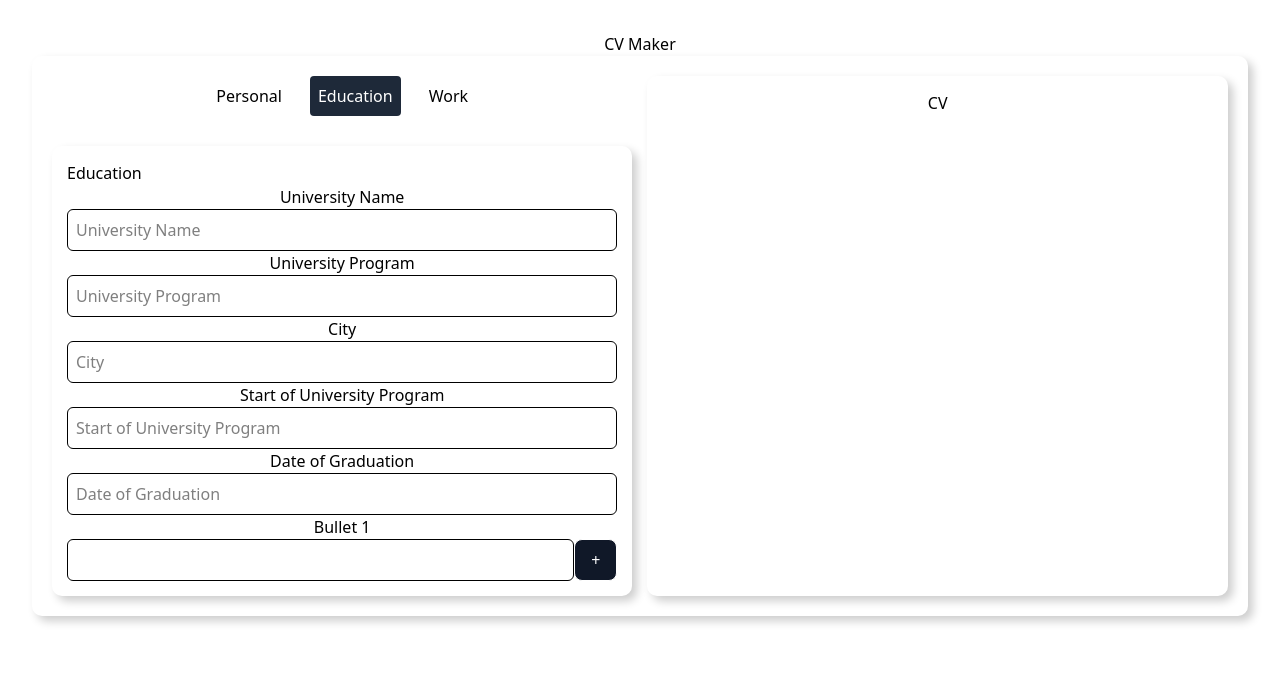
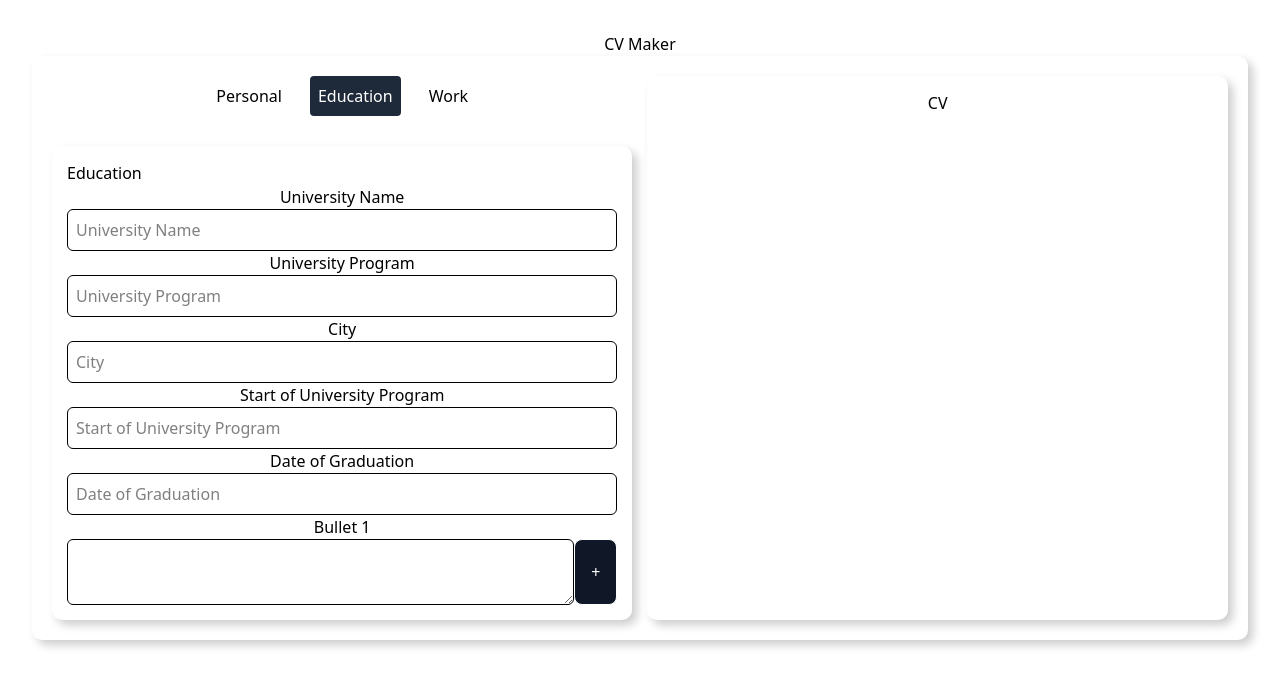
Before and after one commit to Yoni190/CV-Maker, a React (Vite) app: page / in a window 1280 px wide. Both pictures are taken after a click on the button "Education". Shown: the top 686 px of the page. Built offline with nearby package versions, Linux system fonts and the light colour scheme.

Commit message:
Use textarea instead of input for the bullet points

```diff
--- a/src/Education.jsx
+++ b/src/Education.jsx
@@ -49,7 +49,7 @@ function Education({educationData, setEducationData}) {
                 <div key={index}>
                     <label htmlFor="bullet">Bullet {index+1}</label>
                     <div className="bullets" style={{ display: 'flex'}}>
-                        <input className="border p-2 rounded-md" type="text" name="bullet" id="bullet" value={bullet} style={{ flex: 1 }} onChange={(e) => handleBulletChange(index, e.target.value)}/>
+                        <textarea className="border p-2 rounded-md" type="text" name="bullet" id="bullet" value={bullet} style={{ flex: 1 }} onChange={(e) => handleBulletChange(index, e.target.value)}/>
                         <button className="border px-4 rounded-lg text-white bg-gray-900" onClick={addBullet}>+</button>
                         {educationData.bullets.length > 1 && <button className="border px-4 rounded-lg text-white bg-gray-900" onClick={() => deleteBullet(index)}>-</button>}
                     </div>
--- a/src/Work.jsx
+++ b/src/Work.jsx
@@ -49,7 +49,7 @@ function Work({ workData, setWorkData }) {
                 <div key={index}>
                     <label htmlFor="bullet">Bullet {index+1}</label>
                     <div className="bullets" style={{ display: 'flex'}}>
-                        <input class="border p-2 rounded-md" type="text" name="bullet" id="bullet" value={bullet} style={{ flex: 1 }} onChange={(e) => handleBulletChange(index, e.target.value)}/>
+                        <textarea class="border p-2 rounded-md" type="text" name="bullet" id="bullet" value={bullet} style={{ flex: 1 }} onChange={(e) => handleBulletChange(index, e.target.value)}/>
                         <button className="border px-4 rounded-lg text-white bg-gray-900" onClick={addBullet}>+</button>
                         {workData.bullets.length > 1 && <button className="border px-4 rounded-lg text-white bg-gray-900" onClick={() => deleteBullet(index)}>-</button>}
                     </div>
```
